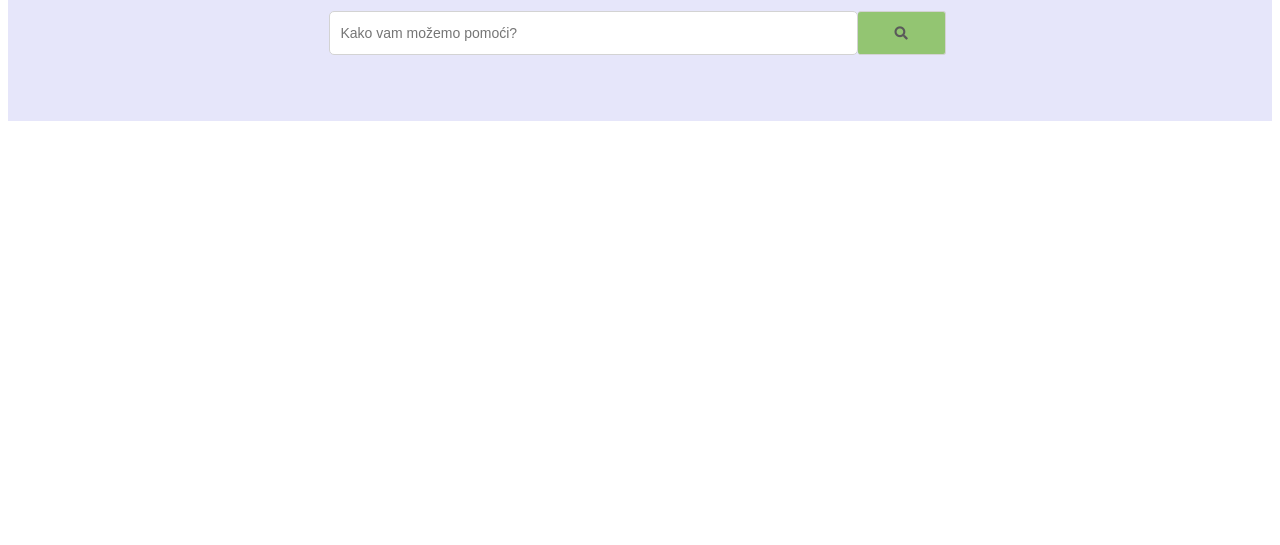
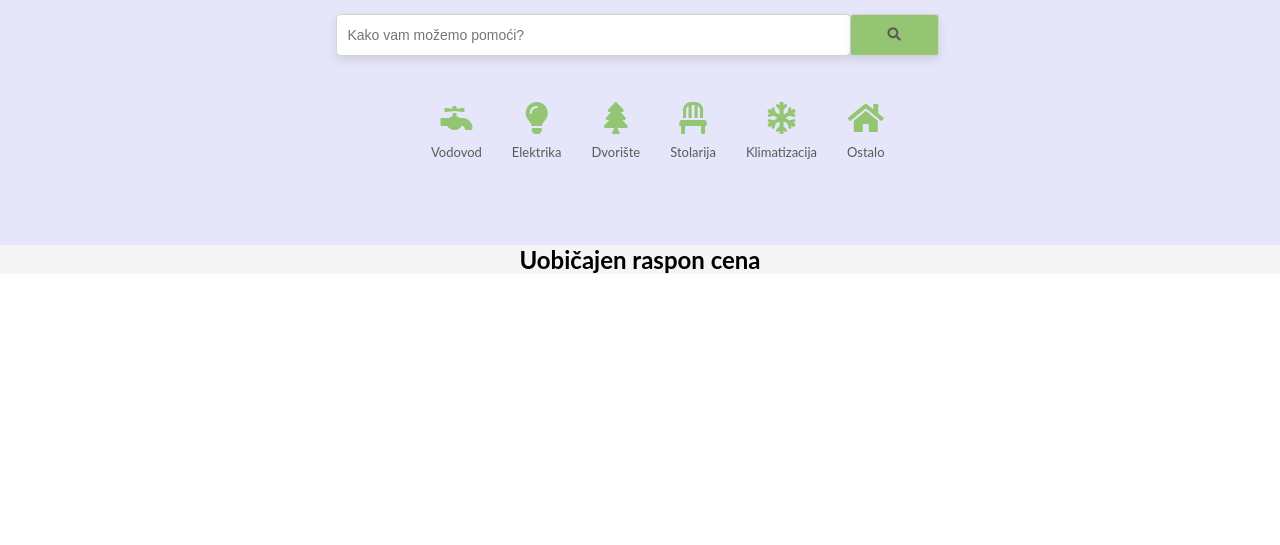
Before and after one commit to VasilijeFlask/angi, a website: page frontend/index.html in a window 1280 px wide. Shown: the part 255-800 px from the top of the page. Drawn offline with Linux system fonts and the light colour scheme.

Commit message:
Main content finished. Price content started

```diff
--- a/frontend/index.html
+++ b/frontend/index.html
@@ -31,6 +31,35 @@
                 </button>
             </div>
             <div class="recomend">
+                <div class="recomend-item">
+                    <a href="#" class="fas fa-faucet fa-2x"></a>
+                    <span>Vodovod</span>
+                </div>
+                <div class="recomend-item">
+                    <a href="#" class="fas fa-lightbulb fa-2x"></a>
+                    <span>Elektrika</span>
+                </div>
+                <div class="recomend-item">
+                    <a href="#" class="fas fa-tree fa-2x"></a>
+                    <span>Dvorište</span>
+                </div>
+                <div class="recomend-item">
+                    <a href="#" class="fas fa-chair fa-2x"></a>
+                    <span>Stolarija</span>
+                </div>
+                <div class="recomend-item">
+                    <a href="#" class="fas fa-snowflake fa-2x"></a>
+                    <span>Klimatizacija</span>
+                </div>
+                <div class="recomend-item">
+                    <a href="#" class="fas fa-home fa-2x"></a>
+                    <span>Ostalo</span>
+                </div>
+            </div>
+        </div>
+        <div class="price-content">
+            <h2>Uobičajen raspon cena</h2>
+            <div class="price-items">
 
             </div>
         </div>
--- a/frontend/styles.css
+++ b/frontend/styles.css
@@ -1,3 +1,9 @@
+* {
+    margin: 0;
+    padding: 0;
+    box-sizing: border-box;
+}
+
 body {
     font-family: 'Lato', sans-serif;
 }
@@ -10,7 +16,6 @@ header {
     display: flex;
     justify-content: space-around;
     align-items: center;
-
 }
 
 header .logo {
@@ -21,19 +26,23 @@ header .logo {
     cursor: default;
 }
 
-header .login-signup .login {
-    background-color: white;
+header .login {
+    background-color: #93C572;;
     border: 1px solid #D3D3D3;
     padding: 7px 12px 7px 12px;
     margin-right: 10px;
     font-weight: 700;
-    color:  #5A5A5A;
+    color:  white;
     font-size: 16px;
     border-radius: 5px;
     cursor: pointer;
 }
 
-header .login-signup .signup {
+header .login:hover {
+    scale: 1.02;
+}
+
+header .signup {
     background-color: white;
     border: 1px solid #D3D3D3;
     padding: 7px 12px 7px 12px;
@@ -43,6 +52,10 @@ header .login-signup .signup {
     font-size: 16px;
     border-radius: 5px;
     cursor: pointer;
+}
+
+header .signup:hover {
+    scale: 1.02;
 }
 
 .main-content {
@@ -62,6 +75,11 @@ header .login-signup .signup {
     font-weight: 800;
     color:  #5A5A5A;
     cursor: default;
+    padding-top: 30px;
+}
+
+.search {
+    padding-top: 35px;
 }
 
 .search input {
@@ -72,6 +90,7 @@ header .login-signup .signup {
     font-size: 14px;
     color:  #5A5A5A;
     padding-left: 10px;
+    box-shadow: 0px 4px 10px rgba(0, 0, 0, 0.1);
 }
 
 .search input:focus {
@@ -83,12 +102,16 @@ header .login-signup .signup {
     border-radius: 3px;
     border: 1px solid #D3D3D3;
     border-left: none;
-    height: 44px;
+    height: 42px;
     width: 88px;
     position: relative;
     right: 5px;
     cursor: pointer;
     color: #5A5A5A;
+    position: relative;
+    bottom: 1px;
+    box-shadow: 0px 4px 10px rgba(0, 0, 0, 0.1);
+
 }
 
 .search button:hover {
@@ -96,5 +119,37 @@ header .login-signup .signup {
 }
 
 .recomend {
-    padding-top: 26px;
+    padding-top: 35px;
+    display: flex;
+    width: 35%;
+    justify-content: space-around;
+    padding-bottom: 35px;
 }
+
+.recomend-item {
+    display: flex;
+    flex-direction: column;
+    align-items: center;
+    padding: 10px 15px;
+}
+
+.recomend-item:hover {
+    background-color: #D9E7D1;
+}
+
+.recomend-item a {
+    text-decoration: none;
+    color: #93C572;
+    padding-bottom: 10px;
+}
+
+.recomend-item span {
+    font-size: 13px;
+    color: #5A5A5A;
+    cursor: default;
+}
+
+.price-content {
+    display: flex;
+    justify-content: center;
+}
```
